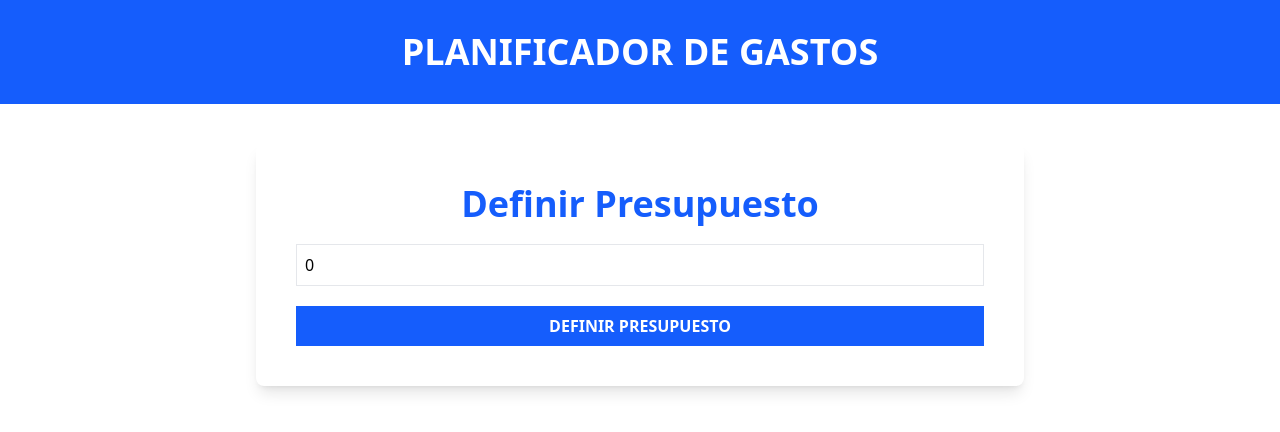
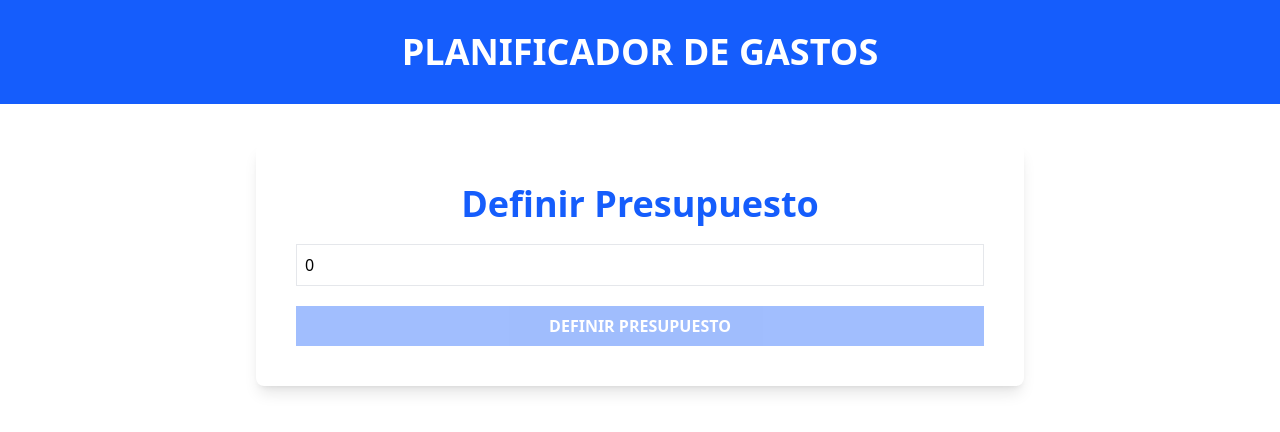
Before and after one commit to AlonsoAM/control-gastos-contextapi, a React app: page / in a window 1280 px wide. Shown: the top 432 px of the page. Built offline with nearby package versions, Linux system fonts and the light colour scheme; the HTML template or start-up script is replaced by a standard one.

Commit message:
feat: agregar validación al formulario de presupuesto y deshabilitar el botón de envío si es inválido

```diff
--- a/src/components/BudgetForm.tsx
+++ b/src/components/BudgetForm.tsx
@@ -1,4 +1,4 @@
-import { useState } from "react";
+import { useMemo, useState } from "react";
 
 const BudgetForm = () => {
   const [budget, setBudget] = useState(0);
@@ -6,6 +6,10 @@ const BudgetForm = () => {
   const handleBudgetChange = (e: React.ChangeEvent<HTMLInputElement>) => {
     setBudget(Number(e.target.value));
   };
+
+  const isValid = useMemo(() => {
+    return (budget > 0 && budget <= 100000000000) || isNaN(budget);
+  }, [budget]);
 
   return (
     <>
@@ -32,7 +36,8 @@ const BudgetForm = () => {
         <input
           type="submit"
           value="Definir Presupuesto"
-          className="w-full bg-blue-600 hover:bg-blue-700 cursor-pointer p-2 text-white font-black uppercase"
+          className="w-full bg-blue-600 hover:bg-blue-700 cursor-pointer p-2 text-white font-black uppercase disabled:opacity-40"
+          disabled={!isValid}
         />
       </form>
     </>
```
